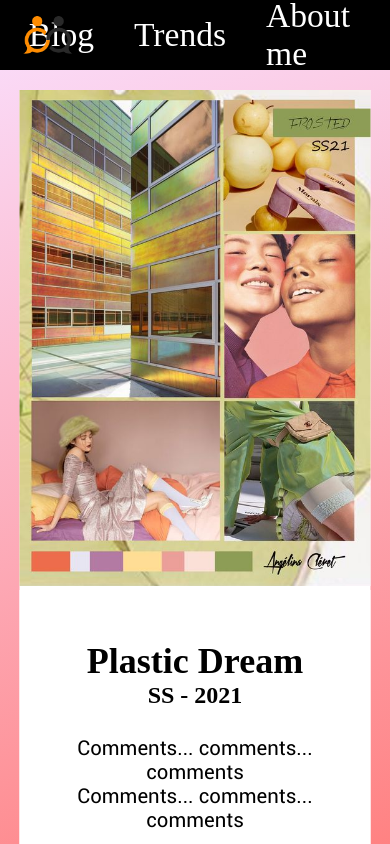
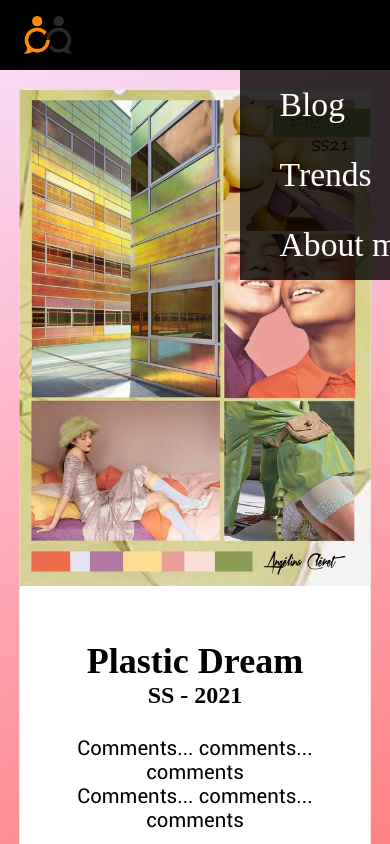
Before and after one commit to felixmariotto/Angie_Site, a Node server app: page / in a window 390 px wide. Run offline with Node 20, Linux system fonts and the light colour scheme; some web fonts are replaced.

Commit message:
create layout for mobile menu

```diff
--- a/public/views/index.ejs
+++ b/public/views/index.ejs
@@ -44,8 +44,6 @@
 
 <body>
 
-	<% include ./partials/nav.ejs %>
-
 	<div id="page-container">
 
 		<div id="trend-container">
@@ -71,5 +69,7 @@
 
 	</div>
 
+	<% include ./partials/nav.ejs %>
+
 </body>
 </html>
--- a/public/views/partials/nav.ejs
+++ b/public/views/partials/nav.ejs
@@ -1,6 +1,8 @@
 
 
 <nav id="navbar">
+
+	<div id="nav-links">
 
 		<div class="nav-link-container">
 			<a href="/Blog">Blog</a>
@@ -14,6 +16,8 @@
 			<a href="/About me">About me</a>
 		</div>
 
+	</div>
+
 </nav>
 
 
--- a/public/views/style.css
+++ b/public/views/style.css
@@ -46,11 +46,57 @@
 	top: 0px;
 	left: 0px;
 	height: 70px;
-	width: calc( 100vw - 40px );
+	width: 100vw;
+	background-color: black;
+}
+
+	#nav-links {
+		position: relative;
+		width: calc( 100% - 40px );
 		padding: 0px 20px 0px 20px;
-	background-color: black;
+		top: 50%;
+		transform: translateY( -50% );
 		display: flex;
 		justify-content: flex-end;
+	}
+
+	@media screen and ( max-width: 450px ) {
+
+		#nav-links {
+			position: fixed;
+			width: auto;
+			padding: 0px 20px 0px 20px;
+			top: 70px;
+			right: 0px;
+			transform: none;
+			flex-direction: column;
+			justify-content: flex-end;
+			background-color: rgba( 0, 0, 0, 0.8 );
+			animation: hide_menu 0.5s infinite ;
+		}
+
+		.nav-link-container {
+			height: 70px;
+		}
+
+	}
+
+	@keyframes show_menu {
+		0% {
+			transform: translateX( 100% );
+		}
+		100% {
+			transform: translateX( 0% );
+		}
+	}
+
+	@keyframes hide_menu {
+		0% {
+			transform: translateX( 0% );
+		}
+		100% {
+			transform: translateX( 100% );
+		}
 	}
 
 		#logo {
```
Lines whose indentation alone changed are shown as unchanged.
